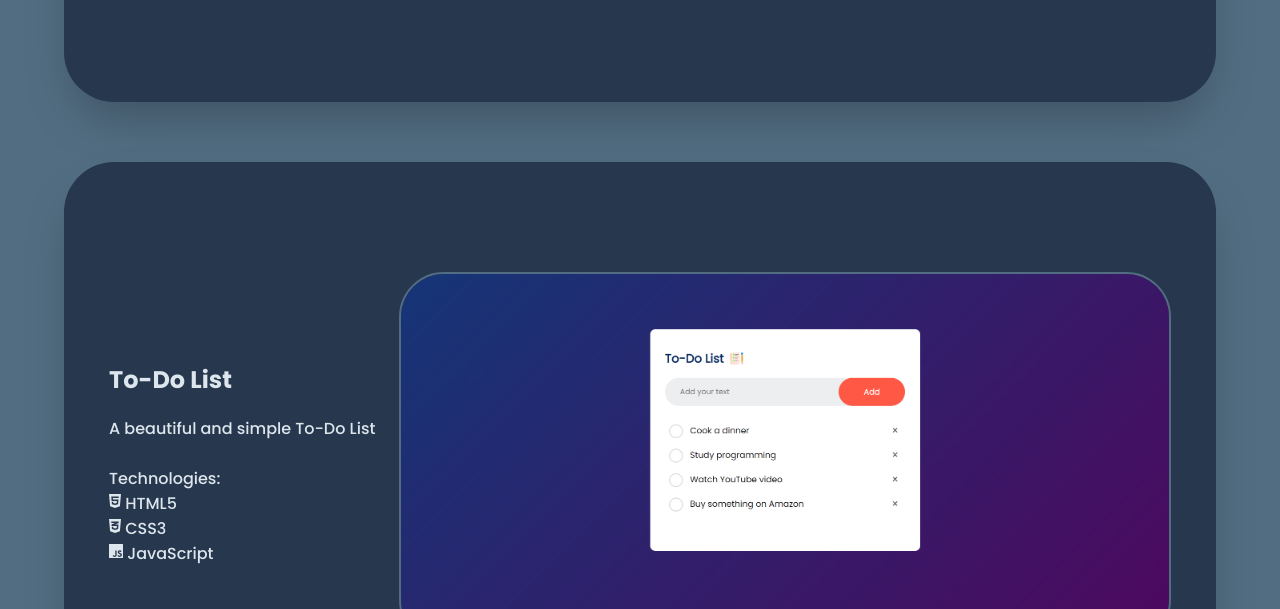
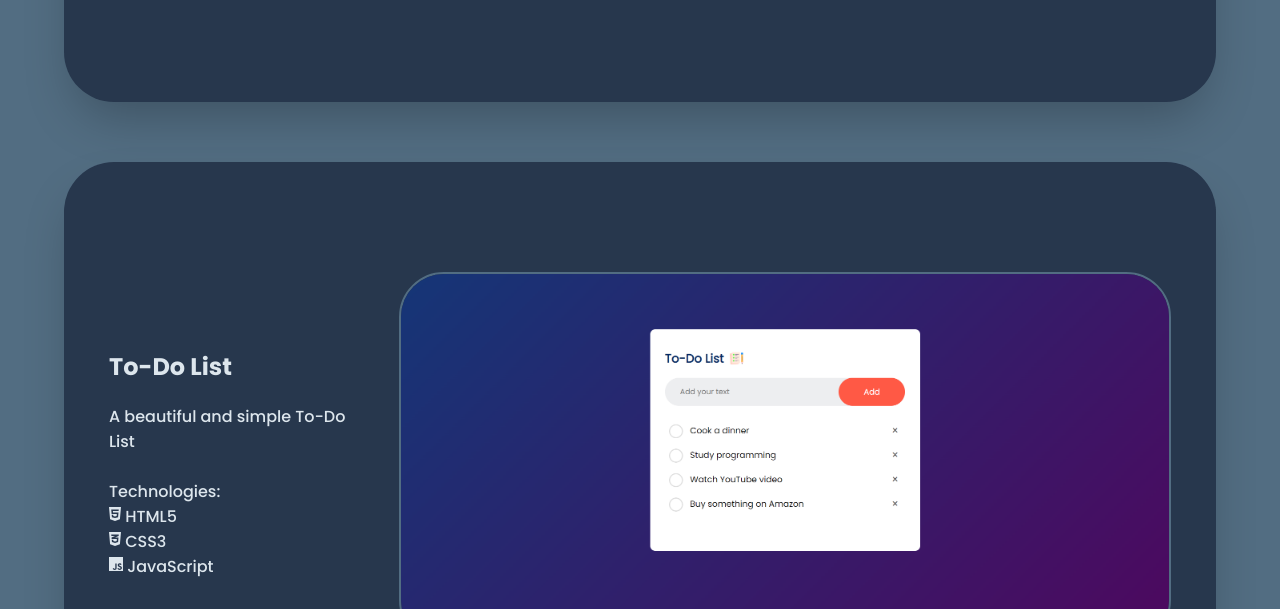
Before and after one commit to andrewvergun/portfolio-website, a plain HTML site: page portfolio-website-2/index.html in a window 1280 px wide. Shown: the part 2080-2689 px from the top of the page. Drawn offline with nearby package versions, Linux system fonts and the light colour scheme.

Commit message:
add small changes

```diff
--- a/portfolio-website-2/styles.css
+++ b/portfolio-website-2/styles.css
@@ -283,7 +283,8 @@ header button:hover{
 .portfolio-description{
   text-align: left;
   margin-left: 45px;
-  margin-right: auto;
+  margin-right: 45px;
+  text-wrap: wrap;
 }
 .portfolio-description a{
   color: var(--fourth-color);
@@ -431,6 +432,8 @@ header button:hover{
   .portfolio-description{
     text-align: left;
     margin-left: 20px;
+    margin-right: 20px;
+    text-wrap: wrap;
     margin-right: auto;
   }
   .card-portfolio{
```
